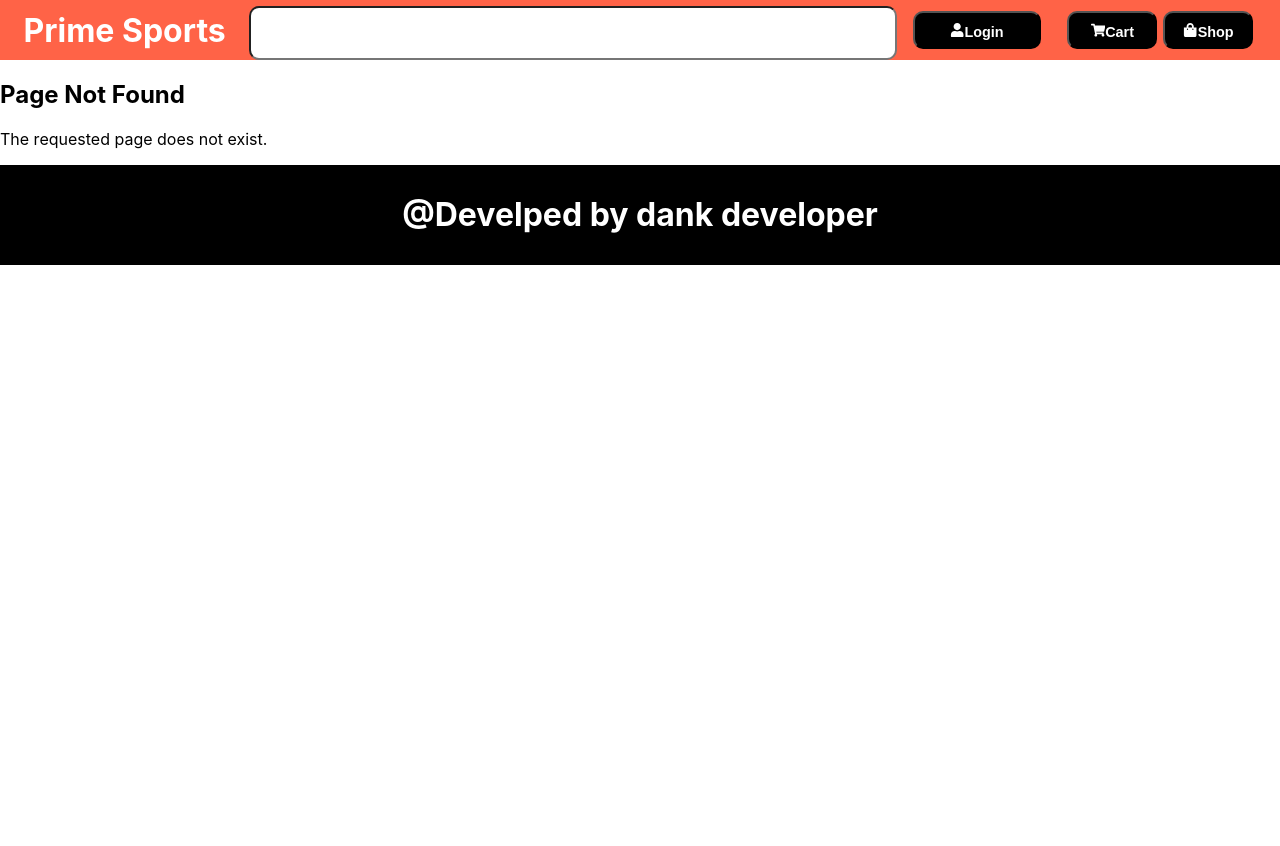
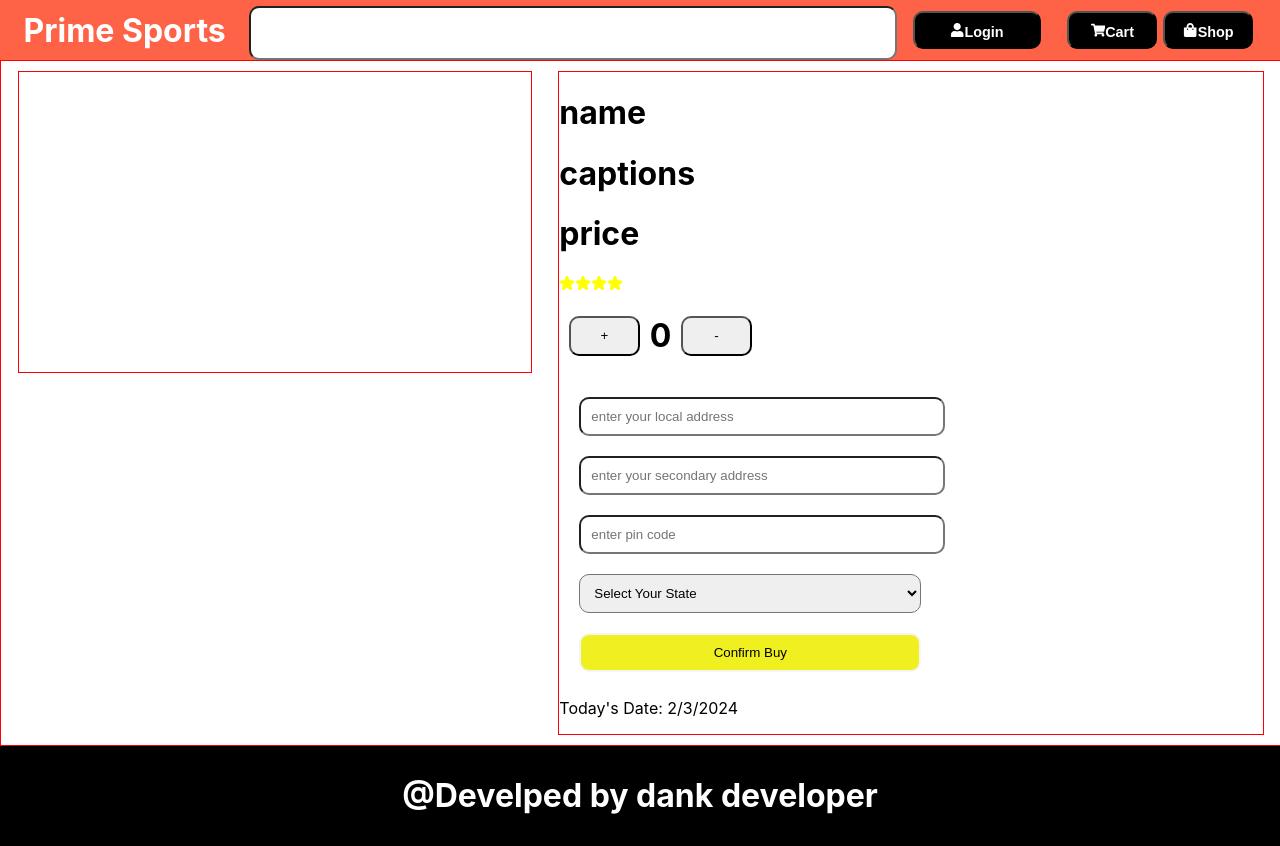
Before and after one commit to aniket2727/sport-web-application-MERN, a React (Create React App) app in the folder client/: page /primesport/productbuy/1 in a window 1280 px wide. Before the commit this address had no page. Before the commit the page ends 800 px from the top, so only its background shows below. Built offline with nearby package versions, Linux system fonts and the light colour scheme; the HTML template or start-up script is replaced by a standard one.

Commit message:
added prodcut buy componets

```diff
--- a/client/src/App.js
+++ b/client/src/App.js
@@ -8,6 +8,7 @@ import FooterComponets from './componets/footer/FooterComponets';
 import { BrowserRouter, Routes, Route } from "react-router-dom";
 import Register from './componets/register/Register';
 import ProductSelected from './componets/productsAccordingtoselected/ProductSelected';
+import Productbuycomponets from './componets/productbuy/Productbuycomponets';
 
 function App() {
   return (
@@ -20,6 +21,7 @@ function App() {
           <Route path="/primesport/productpagefirst" element={<Frontpagecomponets />} />
           <Route path="/primesport/sporttype/:type" element={<Typeofsports />} />
           <Route path="/primesport/producttype/:type" element={<ProductSelected />} />
+          <Route path="/primesport/productbuy/:id" element={<Productbuycomponets />} />
           <Route path="*" element={<div><h2>Page Not Found</h2><p>The requested page does not exist.</p></div>} />
         </Routes>
         <FooterComponets />
--- /dev/null
+++ b/client/src/componets/productbuy/Productbuycomponets.js
@@ -0,0 +1,65 @@
+import React, { useState } from 'react';
+import { FaStar } from 'react-icons/fa';
+import './productbuy.css';
+
+const Productbuycomponets = () => {
+    const [count, setCount] = useState(0);
+
+    const handleIncrease = () => {
+        setCount((prev) => prev + 1);
+    };
+
+    const handleDecrease = () => {
+        if (count > 1) {
+            setCount((prev) => prev - 1);
+        }
+    };
+
+    // Get today's date
+    const today = new Date().toLocaleDateString();
+
+    return (
+        <div className='main-product-info-address'>
+            <div className='product-image-a'></div>
+
+            <div className='product-info-address'>
+                <h1>name</h1>
+                <h1>captions</h1>
+                <h1>price</h1>
+
+                <div className='star-icons'>
+                    {[...Array(4)].map((_, index) => (
+                        <FaStar key={index} style={{ color: 'yellow' }} />
+                    ))}
+                </div>
+
+                <div className='product-button-a'>
+                    <button onClick={handleIncrease}>+</button>
+                    <h1>{count}</h1>
+                    <button onClick={handleDecrease}>-</button>
+                </div>
+
+                <div className='main-address-a'>
+                    <input placeholder='enter your local address' />
+                    <input placeholder='enter your secondary address' />
+                    <input placeholder='enter pin code' />
+                    <select>
+                        <option>Select Your State</option>
+                        <option>Maharashtra</option>
+                        <option>Punjab</option>
+                        <option>Kerala</option>
+                        <option>Goa</option>
+                    </select>
+
+                    <button>Confirm Buy</button>
+                </div>
+
+                <div className='date-display'>
+                    <p>Today's Date: {today}</p>
+                </div>
+            </div>
+        </div>
+    );
+};
+
+export default Productbuycomponets;
--- /dev/null
+++ b/client/src/componets/productbuy/productbuy.css
@@ -0,0 +1,78 @@
+
+
+.main-product-info-address{
+    width: 100%;
+    height: auto;
+    border: 1px solid red;
+    display: flex;
+    justify-content: space-evenly;
+}
+
+
+.product-image-a{
+    margin: 10px;
+    width: 40%;
+    height: 300px;
+    border: 1px solid red;
+}
+
+
+.product-info-address{
+    margin: 10px;
+    width: 55%;
+     height: auto;
+    border: 1px solid red;
+
+}
+
+
+.product-button-a{
+    display: flex;
+    align-items: center;
+}
+
+
+.product-button-a button{
+    padding: 5px;
+    height: 40px;
+    width: 10%;
+    border-radius: 10px;
+    margin: 10px;
+    cursor: pointer;
+
+}
+
+
+.main-address-a{
+    display: flex;
+    flex-direction: column;
+    margin: 10px;
+}
+
+.main-address-a input{
+    padding: 10px;
+    border-radius: 10px;
+    margin: 10px;
+    width: 50%;
+}
+
+
+.main-address-a select{
+    padding: 10px;
+    border-radius: 10px;
+    margin: 10px;
+    width: 50%;
+
+}
+
+
+.main-address-a button{
+    padding: 10px;
+    border-radius: 10px;
+    margin: 10px;
+    width: 50%;
+    border: none;
+    background-color: rgb(240, 240, 33);
+    border: 2px solid whitesmoke;
+
+}
--- a/client/src/componets/productsAccordingtoselected/ProductSelected.js
+++ b/client/src/componets/productsAccordingtoselected/ProductSelected.js
@@ -1,8 +1,11 @@
 import React from 'react';
 import './products.css';
+import { useNavigate } from 'react-router-dom';
 
 const ProductSelected = () => {
+
   // Dummy product data for demonstration
+  const navigate=useNavigate();
   const products = Array.from({ length: 10 }, (_, index) => ({
     id: index + 1,
     name: `Product ${index + 1}`,
@@ -29,10 +32,10 @@ const ProductSelected = () => {
       </div>
 
       <div className='main-product-list-a'>
-        {products.map((product) => (
-          <div key={product.id} className='product-blocks-a'>
+        {products.map((product,index) => (
+          <div key={product.id} className='product-blocks-a'onClick={()=>navigate(`/primesport/productbuy/${index}`)}>
             <div className='image-a'>
-              {/* Add your image content or component here */}
+
             </div>
             <div className='caption-a'>
               <h2>{product.name}</h2>
--- a/client/src/componets/productsAccordingtoselected/products.css
+++ b/client/src/componets/productsAccordingtoselected/products.css
@@ -4,9 +4,7 @@
 .main-product-lista-a{
     width: 100%;
     height: auto;
-    border: 1px solid red;
     display: flex;
-
     justify-content: space-evenly;
 }
 
@@ -38,6 +36,7 @@
 
 
 .image-a{
+    cursor: pointer;
     width: 40%;
     height: 100%;
     box-shadow: 0px 0px 5px rgb(106, 212, 228);
@@ -45,6 +44,7 @@
 }
 
 .caption-a{
+    cursor: pointer;
     width: 60%;
     height: 100%;
     margin: 10px;
```
